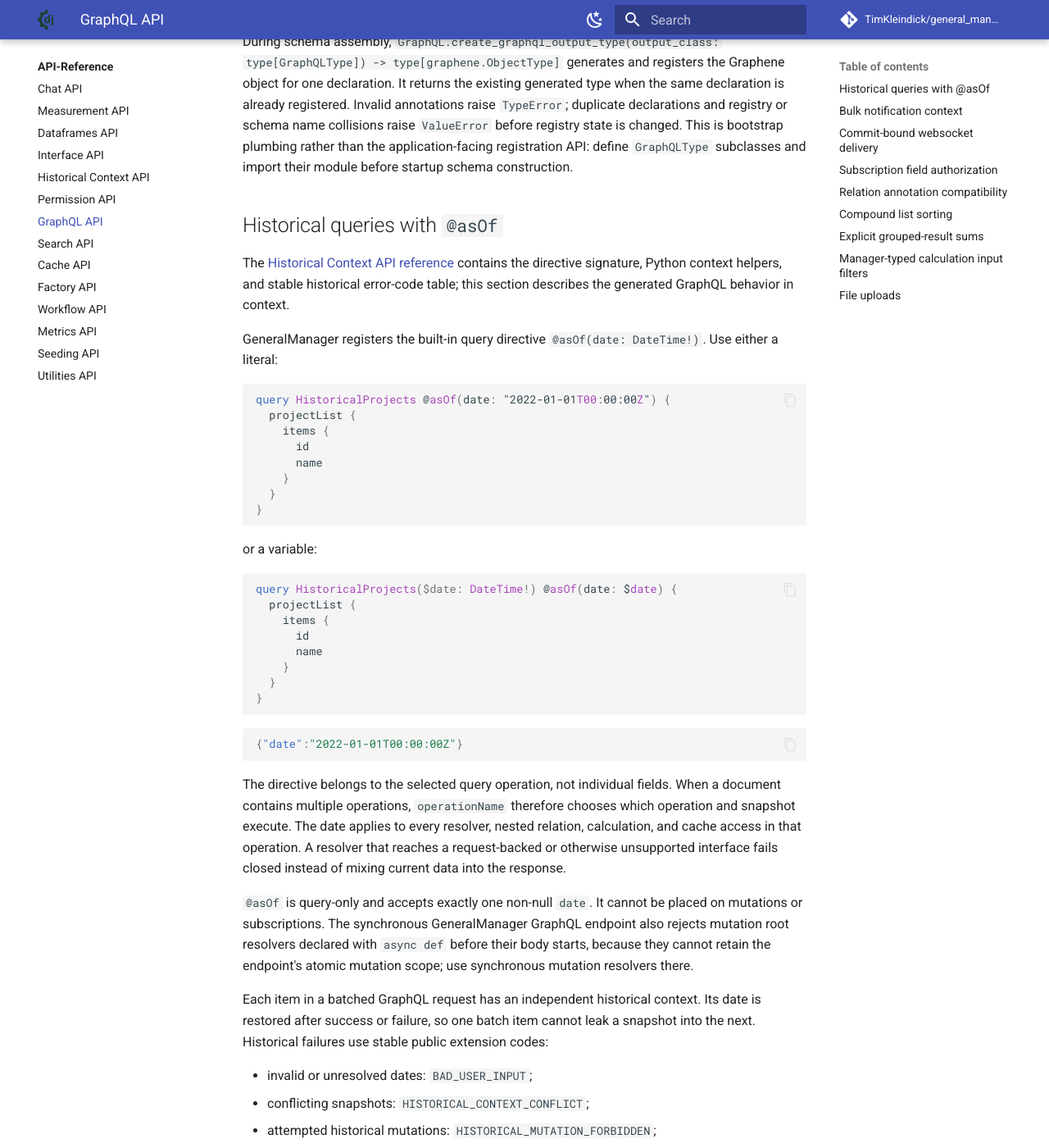
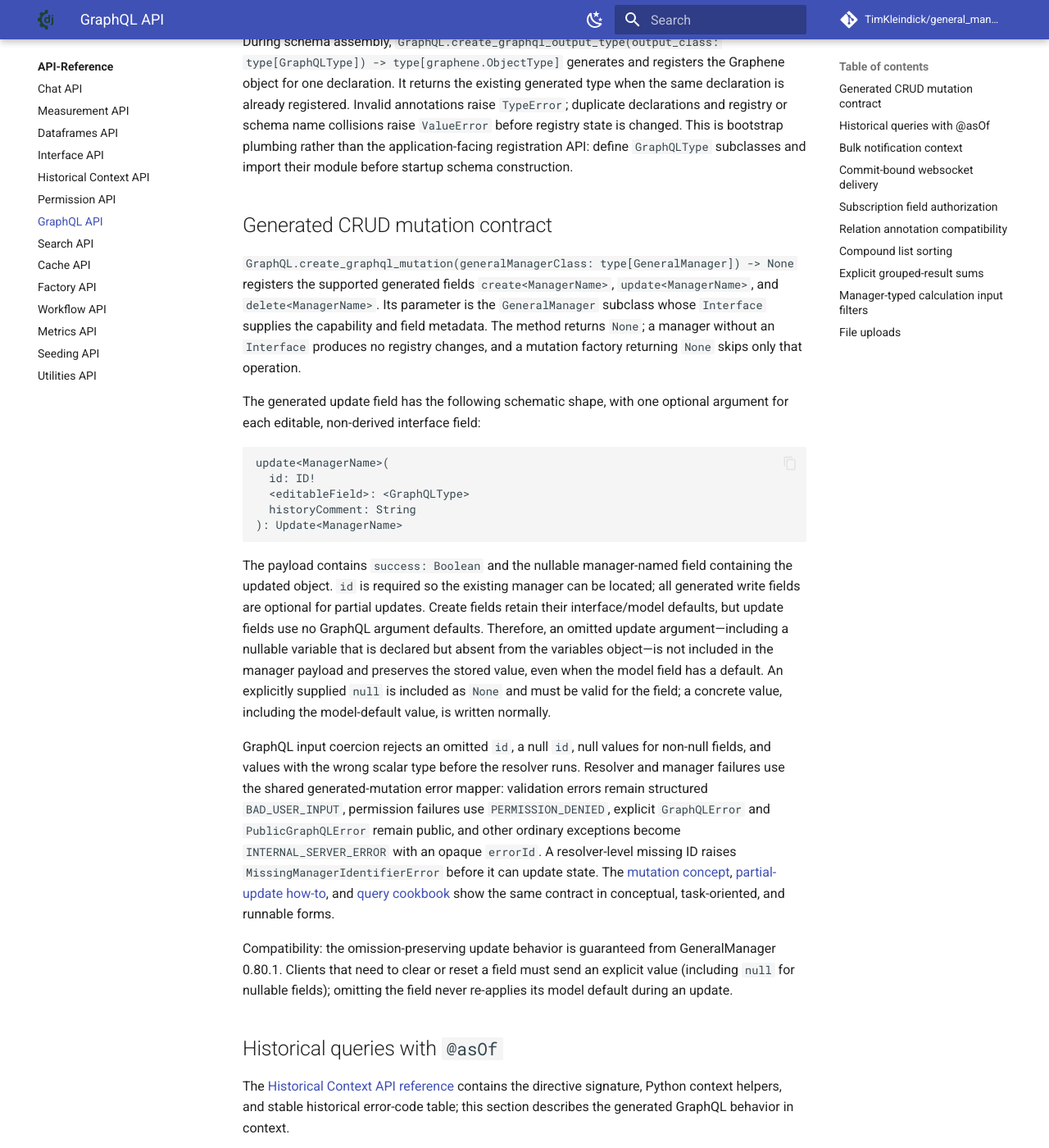
Before and after one commit to TimKleindick/general_manager, an MkDocs documentation site: the page built from docs/api/graphql.md, in a window 1280 px wide and 1400 px high, scrolled down 2196 px. Shown: the whole window at 82% size. Built offline with MkDocs 1.6.1 and Material for MkDocs 9.7.7, drawn with Linux system fonts in a browser that asks for light colours; comment, search, counter and statistics services are not loaded.

Commit message:
docs: document GraphQL partial update semantics

````diff
--- a/docs/api/graphql.md
+++ b/docs/api/graphql.md
@@ -85,6 +85,56 @@ name collisions raise `ValueError` before registry state is changed. This is
 bootstrap plumbing rather than the application-facing registration API: define
 `GraphQLType` subclasses and import their module before startup schema
 construction.
+
+## Generated CRUD mutation contract
+
+`GraphQL.create_graphql_mutation(generalManagerClass: type[GeneralManager]) -> None`
+registers the supported generated fields `create<ManagerName>`,
+`update<ManagerName>`, and `delete<ManagerName>`. Its parameter is the
+`GeneralManager` subclass whose `Interface` supplies the capability and field
+metadata. The method returns `None`; a manager without an `Interface` produces
+no registry changes, and a mutation factory returning `None` skips only that
+operation.
+
+The generated update field has the following schematic shape, with one optional
+argument for each editable, non-derived interface field:
+
+```text
+update<ManagerName>(
+  id: ID!
+  <editableField>: <GraphQLType>
+  historyComment: String
+): Update<ManagerName>
+```
+
+The payload contains `success: Boolean` and the nullable manager-named field
+containing the updated object. `id` is required so the existing manager can be
+located; all generated write fields are optional for partial updates. Create
+fields retain their interface/model defaults, but update fields use no GraphQL
+argument defaults. Therefore, an omitted update argument—including a nullable
+variable that is declared but absent from the variables object—is not included
+in the manager payload and preserves the stored value, even when the model
+field has a default. An explicitly supplied `null` is included as `None` and
+must be valid for the field; a concrete value, including the model-default
+value, is written normally.
+
+GraphQL input coercion rejects an omitted `id`, a null `id`, null values for
+non-null fields, and values with the wrong scalar type before the resolver
+runs. Resolver and manager failures use the shared generated-mutation error
+mapper: validation errors remain structured `BAD_USER_INPUT`, permission
+failures use `PERMISSION_DENIED`, explicit `GraphQLError` and `PublicGraphQLError`
+remain public, and other ordinary exceptions become
+`INTERNAL_SERVER_ERROR` with an opaque `errorId`. A resolver-level missing ID
+raises `MissingManagerIdentifierError` before it can update state. The
+[mutation concept](../concepts/graphql/schema_autogen.md#mutations),
+[partial-update how-to](../howto/expose_via_graphql.md#partially-update-a-generated-manager),
+and [query cookbook](../examples/graphql_queries.md#update-only-the-fields-you-supply)
+show the same contract in conceptual, task-oriented, and runnable forms.
+
+Compatibility: the omission-preserving update behavior is guaranteed from
+GeneralManager 0.80.1. Clients that need to clear or reset a field must send an
+explicit value (including `null` for nullable fields); omitting the field never
+re-applies its model default during an update.
 
 ## Historical queries with `@asOf`
 
````
Also changed, not shown: docs/concepts/graphql/schema_autogen.md (+12 -6 lines), docs/examples/graphql_queries.md (+34 -0 lines), docs/howto/expose_via_graphql.md (+38 -0 lines).
